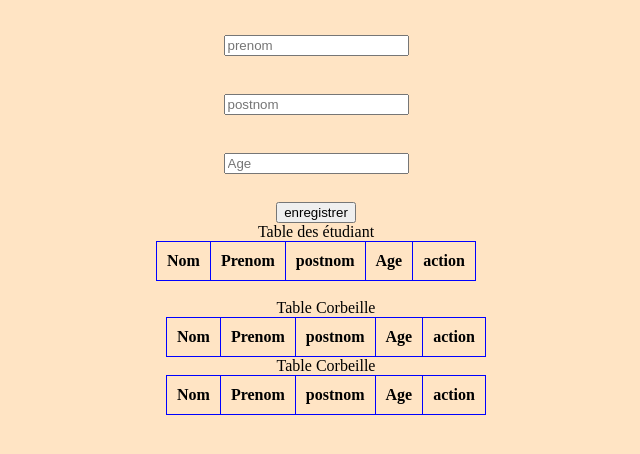
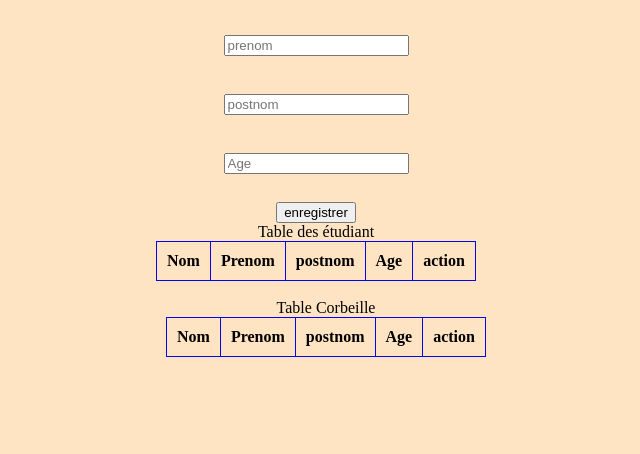
Before and after one commit to joelombacode/tp, a plain HTML site: page inscription.html in a window 1280 px wide. Shown: the part 112-566 px from the top of the page, without its empty margins (324-964 px from the left). Drawn offline with Linux system fonts and the light colour scheme.

Commit message:
Update inscription.html

```diff
--- a/inscription.html
+++ b/inscription.html
@@ -87,19 +87,7 @@
 
 
   </table>
-  <table id="tabSup">
-    <caption>Table Corbeille</caption>
 
-    <tr>
-        <th id="th">Nom</th>
-        <th id="th">Prenom</th>
-        <th id="th">postnom</th>
-        <th id="th">Age</th>
-        <th id="th">action</th>
-    </tr>
-
-
-  </table>
 
     <script>
         function _(tang){
```
